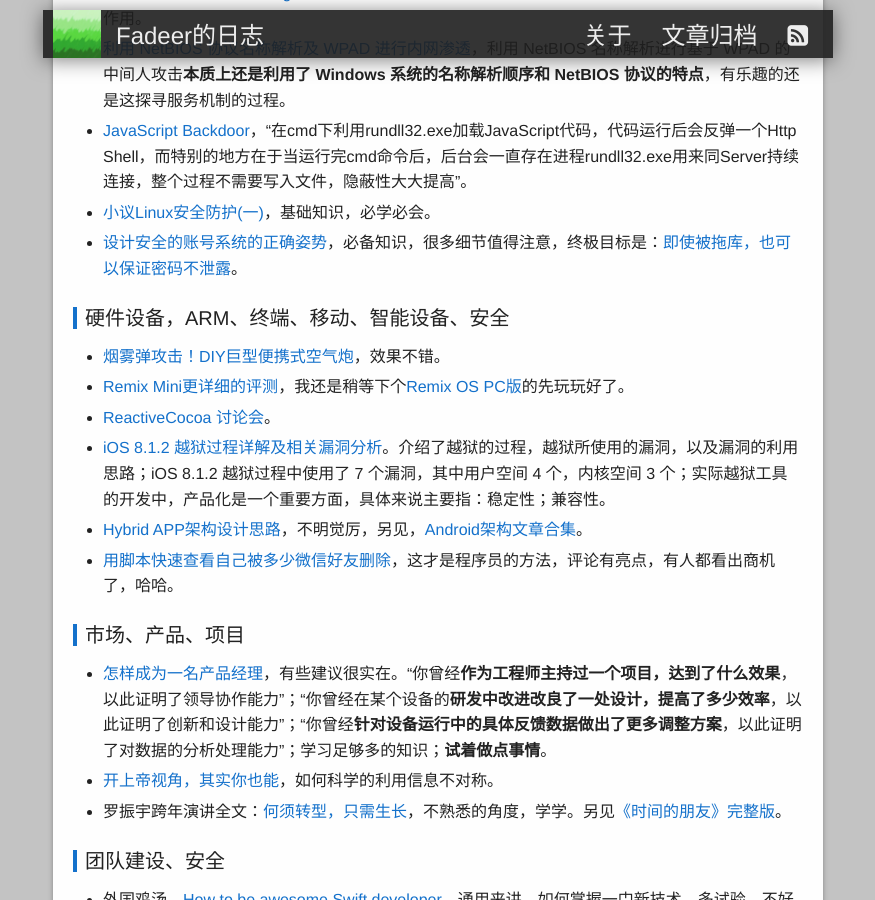
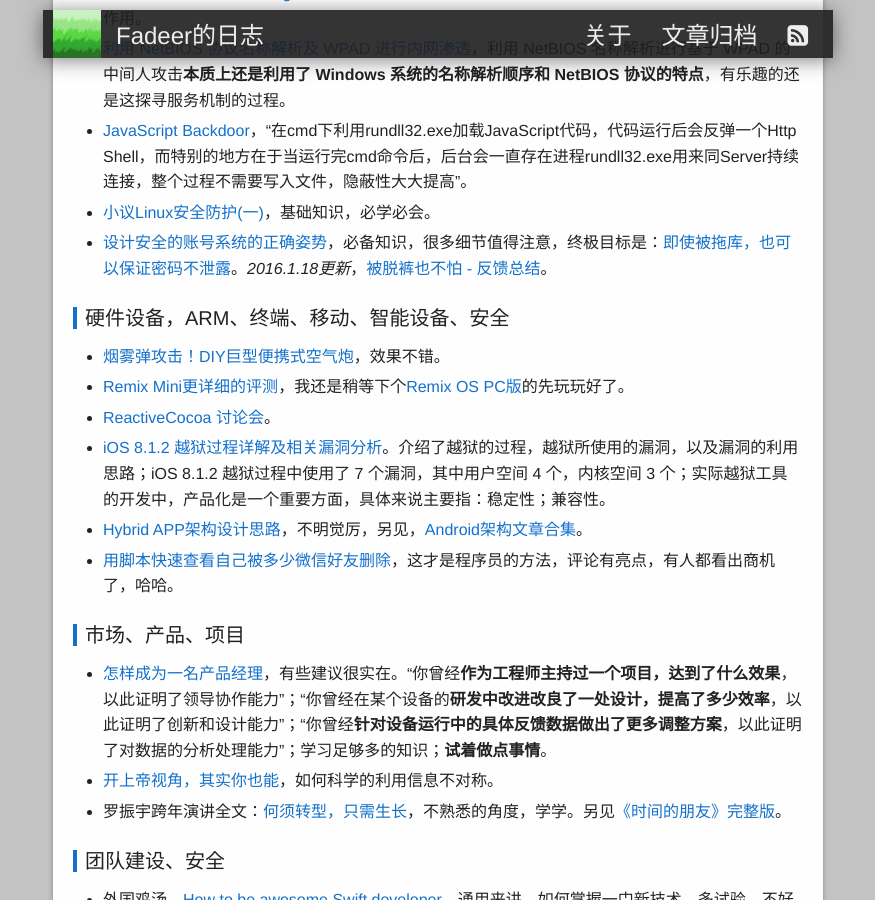
Before and after one commit to fadeer/fadeer.github.io, a Jekyll site: the page built from _posts/weekly/2016-01-11-weekly-55.markdown, in a window 1280 px wide and 900 px high, scrolled down 540 px. Shown: the whole window, without its empty margins (202-1077 px from the left). Built offline with Jekyll 4.4.1, drawn with Linux system fonts in a browser that asks for light colours.

Commit message:
update post

```diff
--- a/_posts/weekly/2016-01-11-weekly-55.markdown
+++ b/_posts/weekly/2016-01-11-weekly-55.markdown
@@ -23,7 +23,7 @@ tags: Weekly Skill
 * [利用 NetBIOS 协议名称解析及 WPAD 进行内网渗透](http://drops.wooyun.org/pentesting/11799)，利用 NetBIOS 名称解析进行基于 WPAD 的中间人攻击**本质上还是利用了 Windows 系统的名称解析顺序和 NetBIOS 协议的特点**，有乐趣的还是这探寻服务机制的过程。
 * [JavaScript Backdoor](http://drops.wooyun.org/tips/11764)，“在cmd下利用rundll32.exe加载JavaScript代码，代码运行后会反弹一个Http Shell，而特别的地方在于当运行完cmd命令后，后台会一直存在进程rundll32.exe用来同Server持续连接，整个过程不需要写入文件，隐蔽性大大提高”。
 * [小议Linux安全防护(一)](http://drops.wooyun.org/%E8%BF%90%E7%BB%B4%E5%AE%89%E5%85%A8/11801)，基础知识，必学必会。
-* [设计安全的账号系统的正确姿势](http://blog.coderzh.com/2016/01/03/security-design/)，必备知识，很多细节值得注意，终极目标是：[即使被拖库，也可以保证密码不泄露](http://blog.coderzh.com/2016/01/10/a-password-security-design-example/)。
+* [设计安全的账号系统的正确姿势](http://blog.coderzh.com/2016/01/03/security-design/)，必备知识，很多细节值得注意，终极目标是：[即使被拖库，也可以保证密码不泄露](http://blog.coderzh.com/2016/01/10/a-password-security-design-example/)。*2016.1.18更新*，[被脱裤也不怕 - 反馈总结](http://blog.coderzh.com/2016/01/13/password-security-additional)。
 
 硬件设备，ARM、终端、移动、智能设备、安全
 ----
```
